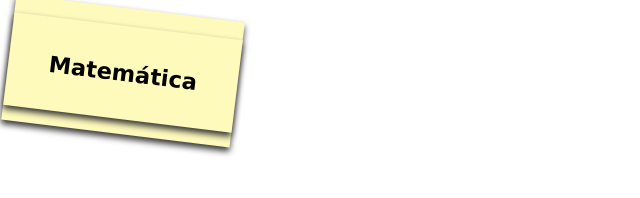
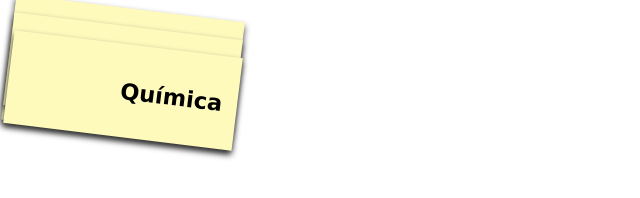
Before and after one commit to gkal19/estudos-do-colegio, a plain HTML site: page index.html in a window 1280 px wide. Shown: the whole page, without its empty margins (0-640 px from the left). Drawn offline with Linux system fonts and the light colour scheme.

Commit message:
Update index.html

```diff
--- a/index.html
+++ b/index.html
@@ -22,7 +22,7 @@
 }
 </style>
 <!-- FÍSICA -->
-<article class="post-it">
+<article class="post-it" align="left">
     <h1>Física</h1>
     <p>Temperatura</p>
 </article>
@@ -32,3 +32,9 @@
     <h1>Matemática</h1>
     <p></p>
 </article>
+<br>
+<!-- QUÍMICA -->
+<article class="post-it" align="right">
+    <h1>Química</h1>
+    <p></p>
+</article>
```
